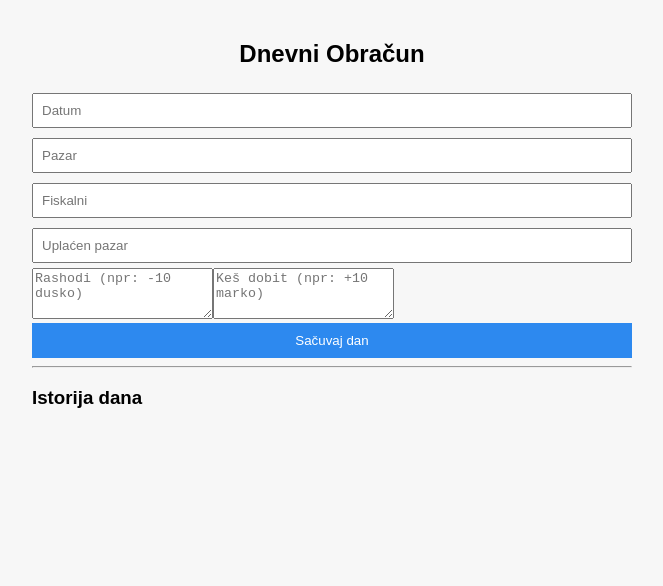
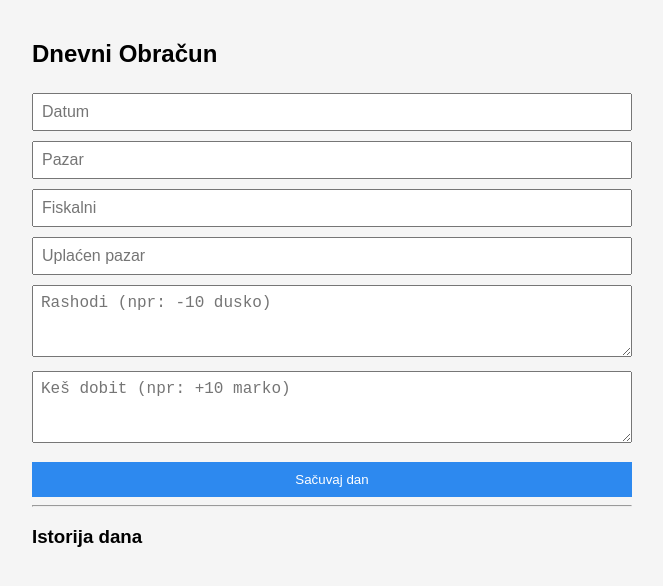
Before and after one commit to babaluu2025/bbl-final, a React (Create React App) app: page / in a window 1280 px wide. Shown: the top 586 px of the page, without its empty margins (308-971 px from the left). Built offline with nearby package versions, Linux system fonts and the light colour scheme; the HTML template or start-up script is replaced by a standard one.

Commit message:
Update index.css

```diff
--- a/src/index.css
+++ b/src/index.css
@@ -2,14 +2,15 @@ body {
   margin: 0;
   padding: 0;
   font-family: Arial, sans-serif;
-  background-color: #f7f7f7;
+  background-color: #f5f5f5;
 }
 
-input {
+input, textarea {
   margin: 5px 0;
   padding: 8px;
   width: 100%;
   box-sizing: border-box;
+  font-size: 1rem;
 }
 
 button {
@@ -18,6 +19,7 @@ button {
   color: white;
   border: none;
   cursor: pointer;
+  margin-top: 10px;
   width: 100%;
 }
 
@@ -25,6 +27,8 @@ button:hover {
   background-color: #1b5fbf;
 }
 
-h2 {
-  text-align: center;
+pre {
+  background: #f0f0f0;
+  padding: 8px;
+  white-space: pre-wrap;
 }
```
